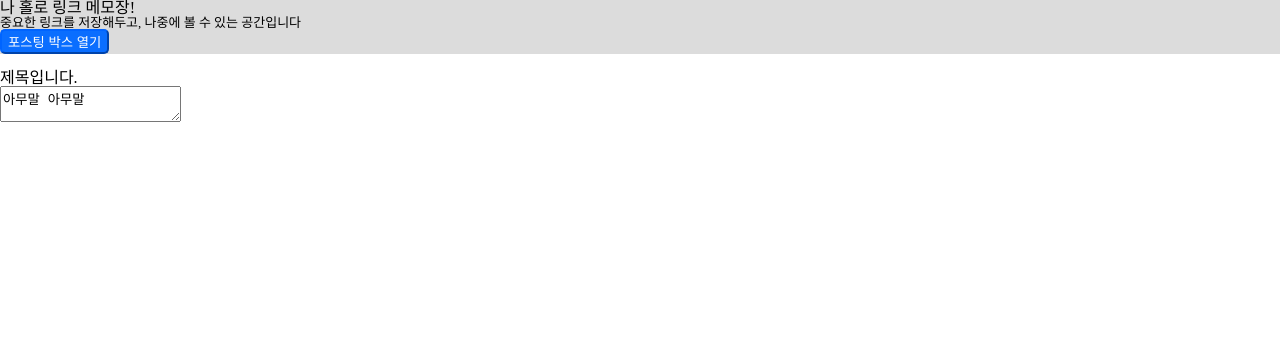
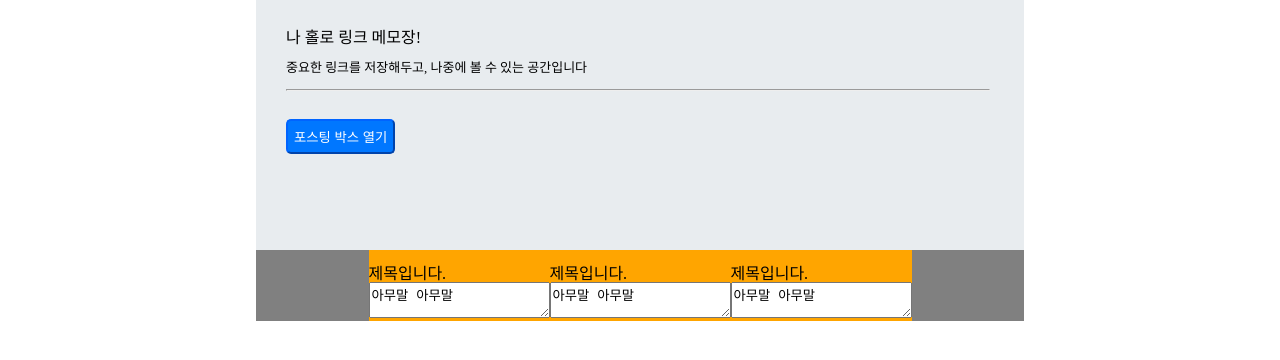
Before and after one commit to jinseoIT/study_projects, a plain HTML site: page study03/index.html in a window 1280 px wide. Drawn offline with nearby package versions, Linux system fonts and the light colour scheme; no server answers.

Commit message:
XMLHttpRequest 수정 및 CSS 추가

```diff
--- a/study03/css/main.css
+++ b/study03/css/main.css
@@ -1,20 +1,36 @@
 /* COMMON */
-
 header {
-  background-color:#dcdcdc;
   color: black;
   font-family: 'Nanum Gothic', sans-serif;
 }
 
-header h3 {
-  font-size: 13px;
+header .header-box{
+  width: 60vw;
+  margin : 0 auto;
+  background-color:rgb(232, 236, 239);
+  height : 250px;
+  margin: 0 auto;
 }
 
-header button {
-  background-color:#0A6EFF;
+header .header-box .header-contents {
+  width: 55vw;
+  position: absolute;
+  top: 30px;
+  padding : 0 30px;
+}
+
+header .header-box .header-contents h3 {
+  font-size: 13px;
+  margin: 15px 0;
+}
+
+header .header-box .header-contents button {
+  background-color:rgb(0, 119, 255);
   color: #fff;
   border-radius: 5px;
   border-color: #0064FF;
+  margin-top: 20px;
+  height: 35px;
 }
 
 body {
@@ -24,3 +40,18 @@ body {
 button {
   cursor: pointer;
 }
+
+/* CARD */
+.card-list {
+  background-color: gray;
+  display: flex;
+  flex-wrap: wrap;
+  justify-content: center;
+  max-width: 60vw;
+  margin: 0 auto;
+}
+
+.card-list .card{
+  background-color: orange;
+
+}
--- a/study03/index.html
+++ b/study03/index.html
@@ -1,7 +1,7 @@
 <!DOCTYPE html>
 <html lang="en">
 <head>
-  <meta charset="UTF-8">
+  <meta charset="utf-8">
   <meta http-equiv="X-UA-Compatible" content="IE=edge">
   <meta name="viewport" content="width=device-width, initial-scale=1.0">
   <link rel="stylesheet" href="./css/main.css">
@@ -15,40 +15,65 @@
 </head>
 <body>
   <header>
+    <div class="header-box">
+      <div class="header-contents">
         <h2>나 홀로 링크 메모장!</h2>
         <h3>중요한 링크를 저장해두고, 나중에 볼 수 있는 공간입니다</h3>
+        <hr>
         <button>포스팅 박스 열기</button>
+    </div>
+    </div>
   </header>
 
   <section>
+    <div class="card-list">
       <div class="card">
         <img src="" alt="">
         <p class="title">제목입니다.</p>
-      <textarea class="contents">아무말 아무말</textarea>
+        <textarea textarea class="contents">아무말 아무말</textarea>
+      </div>
+
+      <div class="card">
+        <img src="" alt="">
+        <p class="title">제목입니다.</p>
+        <textarea textarea class="contents">아무말 아무말</textarea>
+      </div>
+
+      <div class="card">
+        <img src="" alt="">
+        <p class="title">제목입니다.</p>
+        <textarea textarea class="contents">아무말 아무말</textarea>
+      </div>
+
+
     </div>
   </section>
 
   <script>
-    window.onload = function (){
+    window.onload = () => {
       init();
     }
 
-    const init = function(){
+    const init = () => {
       getMovieApi();
     }
 
     const getMovieApi = function(){
       const xhr = new XMLHttpRequest();
-      xhr.open('GET', encodeURI('http://spartacodingclub.shop/post'), true);
-      xhr.onreadystatechange = function() {
-	    if(xhr.readyState == 4 && xhr.status == 200)
-        {
-            //alert(xhr.responseText);
+      xhr.open('GET', 'http://spartacodingclub.shop/post', true);
+      xhr.send();
+      xhr.onload= () => {
+        //통신 성공
+        if (xhr.status == 200) {
+                console.log(JSON.parse(xhr.responseText));
+                console.log("통신 성공");
+            } else {
+                //통신 실패
+                console.log("통신 실패");
             }
       }
-      xhr.send();
-      console.log(xhr);
     }
+
   </script>
 </body>
 </html>
```
Lines whose indentation alone changed are shown as unchanged.
